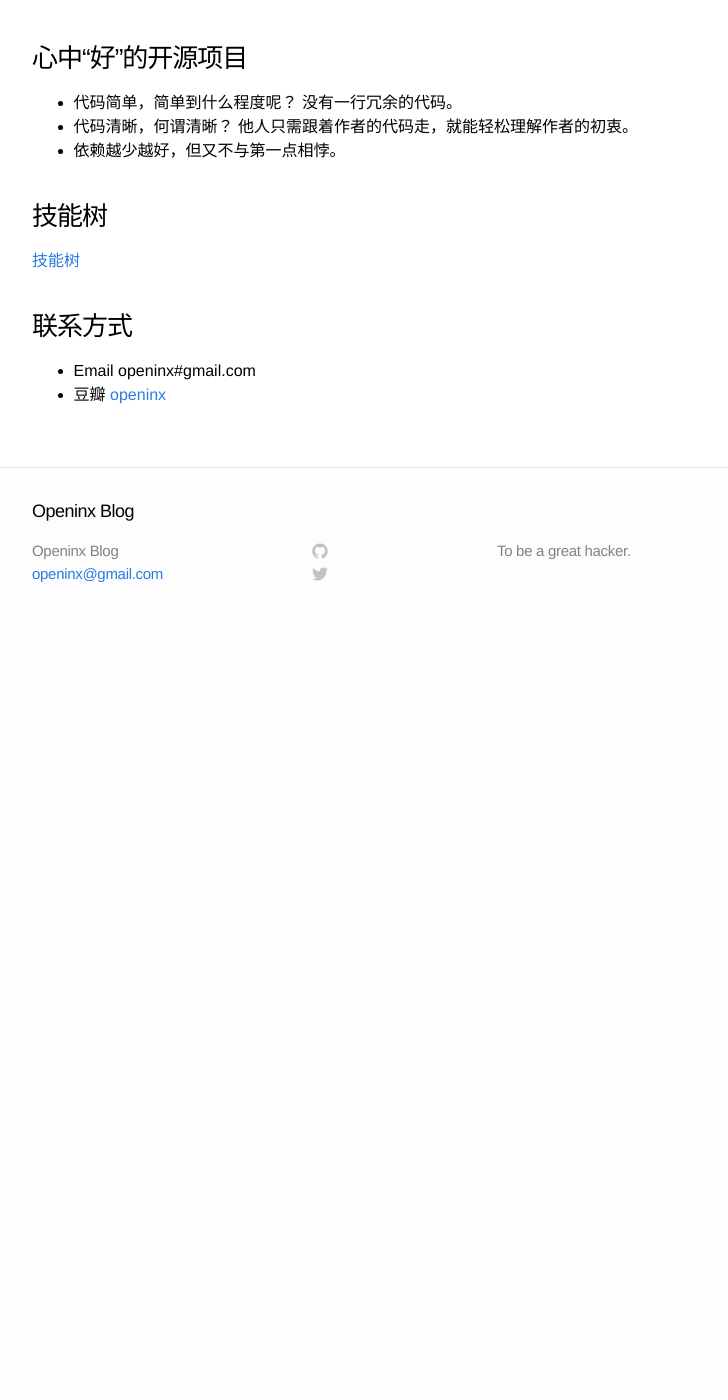
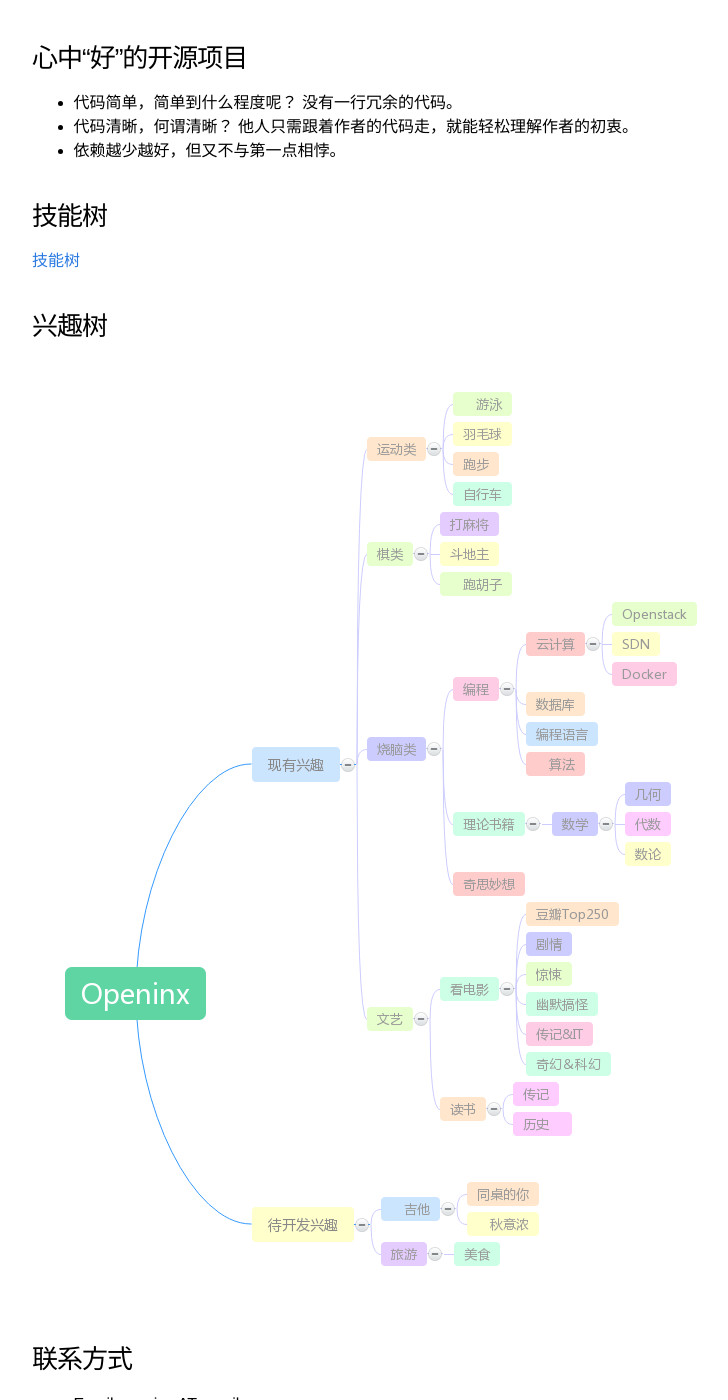
Before and after one commit to SteNicholas/openinx.github.io, a Jekyll site: the page built from about.md, in a window 1280 px wide and 1400 px high, scrolled down 503 px. Shown: the whole window, without its empty margins (208-936 px from the left). Built offline with Jekyll 4.4.1, drawn with Linux system fonts in a browser that asks for light colours; Markdown is read by kramdown in place of the engine named in the settings; before the commit the page ends 1133 px from its top, so only the background shows below that.

Commit message:
interest

```diff
--- a/about.md
+++ b/about.md
@@ -29,7 +29,11 @@ permalink: /about/
 
 [技能树](/skill-tree/openinx.html)
 
+### 兴趣树
+
+![Alt Openinx-Interest.png](/images/Openinx-Interest.png)
+
 ### 联系方式
 
-* Email  openinx#gmail.com
+* Email  openinx AT gmail.com
 * 豆瓣 [openinx](http://www.douban.com/people/68306838/)
```
Also changed, not shown: images/Openinx-Interest.png (added).
